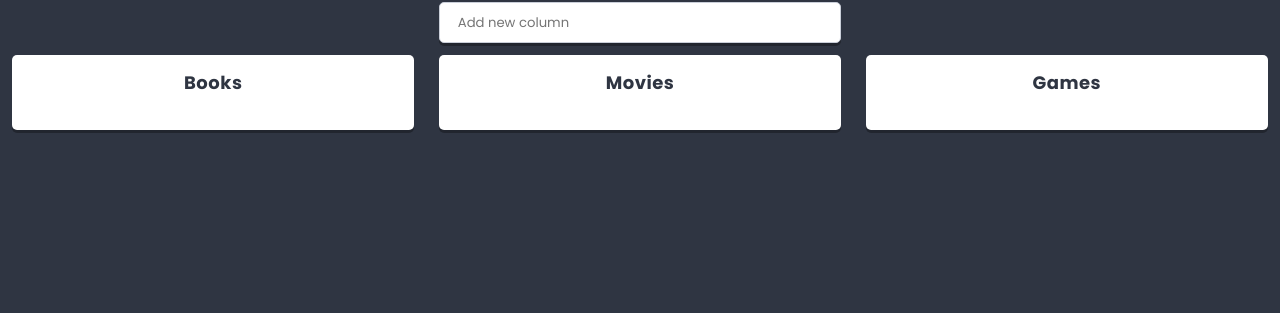
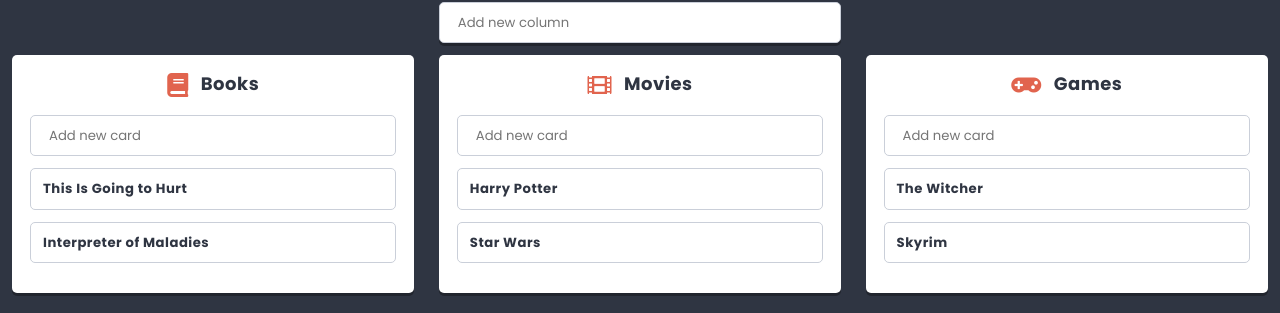
Before and after one commit to Mucha99/ToDoList, a React app: page / in a window 1280 px wide. Shown: the part 430-743 px from the top of the page. Built offline with nearby package versions, Linux system fonts and the light colour scheme.

Commit message:
Add component Card and function AddCard

```diff
--- /dev/null
+++ b/src/components/Card/Card.js
@@ -0,0 +1,21 @@
+import React from 'react';
+import PropTypes from 'prop-types';
+import styles from './Card.scss';
+
+class Card extends React.Component {
+    static propTypes = {
+        children: PropTypes.node,
+        title: PropTypes.string,
+    }
+
+    render() {
+        return (
+            <section className={styles.component}>
+                <h4>{this.props.title}</h4>
+            </section>
+        )
+
+    }
+}
+
+export default Card;
--- a/src/components/Column/Column.js
+++ b/src/components/Column/Column.js
@@ -2,17 +2,56 @@
 import PropTypes from 'prop-types';
 import styles from './Column.scss';
 
+import Card from '../Card/Card';
+import Creator from '../Creator/Creator';
+import Icon from '../Icon/Icon';
+import { settings } from '../../data/dataStore';
+
 
 class Column extends React.Component {
+    state = {
+        cards: this.props.cards || [],
+    }
+
     static propTypes = {
         children: PropTypes.node,
         title: PropTypes.string,
+        icon: PropTypes.string,
+        cards: PropTypes.array,
+    }
+
+    addCard(title){
+        this.setState(state => ({
+            cards: [
+                ...state.cards,
+                {
+                    key: state.cards.length ? state.cards[state.cards.length -1].key +1 :0,
+                    title,
+                }
+            ]
+        }))
     }
 
     render() {
         return (
             <section className={styles.component}>
-                <h3 className={styles.title}>{this.props.title}</h3>
+                <h3 className={styles.title}>
+                    <span className={styles.icon}>
+                        <Icon name={this.props.icon}/>
+                    </span>
+                    {this.props.title}
+                </h3>
+                <div className={styles.creator}>
+                    <Creator
+                        text={settings.cardCreatorText}
+                        action={title => this.addCard(title)}
+                    />
+                </div>
+                <div>
+                    {this.state.cards.map(({key, ...cardProps}) => (
+                        <Card key={key} {...cardProps} />
+                    ))}
+                </div>
             </section>
         )
     }
```
